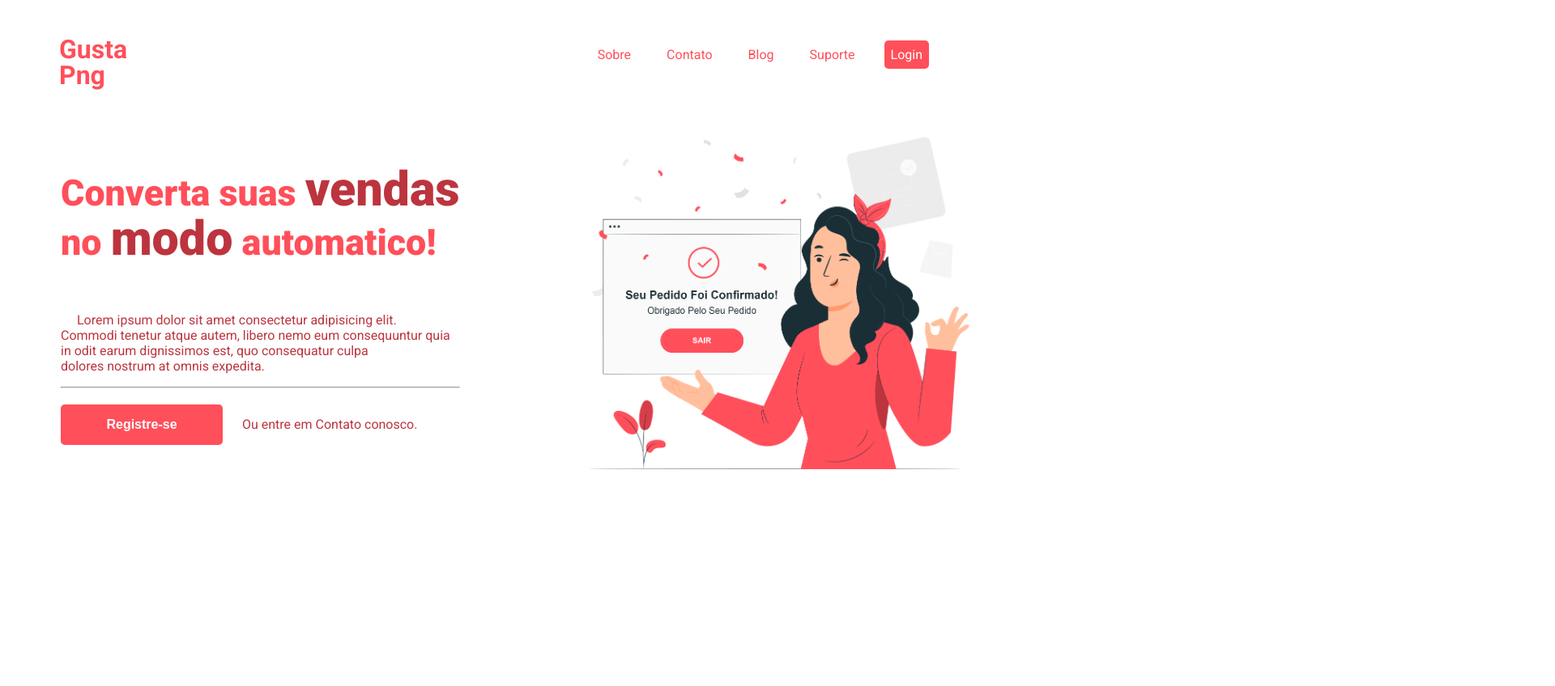
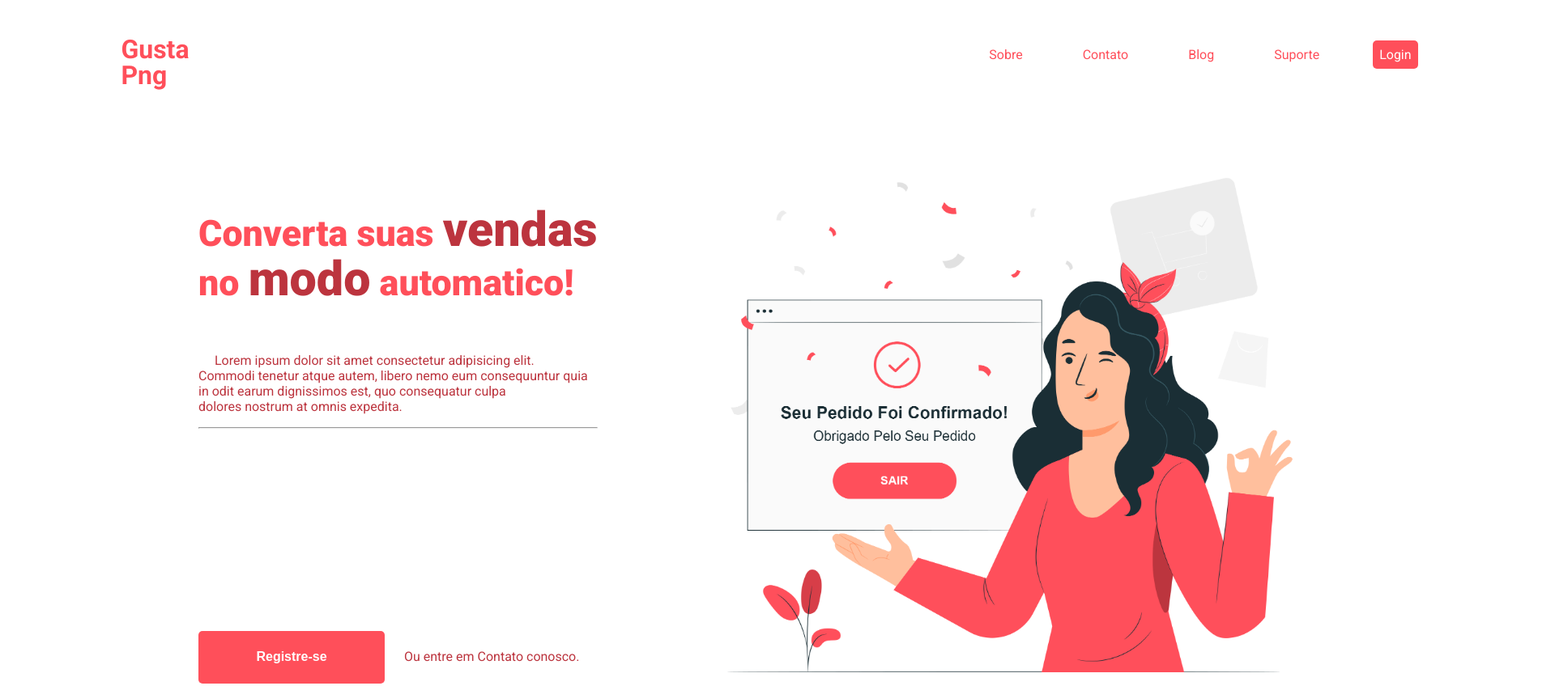
Before and after one commit to gustapng/Landing-Page-02-Estudos, a plain HTML site: page index.html in a window 1280 px wide. Shown: the top 848 px of the page at 81% size, 1920 px wide, since content can reach past the window. Before the commit the page ends 800 px from the top, so only its background shows below. Drawn offline with Linux system fonts and the light colour scheme.

Commit message:
update fix

```diff
--- a/estilos/style.css
+++ b/estilos/style.css
@@ -5,7 +5,7 @@ body{
     margin: 0px;
     padding: 15px;
     font-family: 'Roboto', sans-serif;
-    max-width: 1200px;
+    max-width: 1920px;
 }
 
 header{
@@ -34,7 +34,7 @@ ul a{
     color: #ff4f5a;
     transition: 500ms;
     text-decoration: none;
-    margin-right: 20px;
+    margin-right: 50px;
 }
 
 ul a:hover{
@@ -279,3 +279,44 @@ img{
         top: -7px;
     }
 }
+
+@media(max-width: 1920px){
+    body{
+        width: 1920px;
+    }
+
+    header{
+        width: 86%;
+
+    }
+
+    main{
+        margin-left: 230px;
+        margin-top: 100px
+    }
+
+    #logo{
+        flex-direction: column;
+        line-height: 10px;
+        color: #ff4f5a;
+        margin-left: 0px;
+    }
+
+    img{
+        width: 700px;
+        margin-left: 160px;
+    }
+
+    #registro{
+        margin-top: 250px;
+    }
+
+    #register-btn{
+        width: 230px;
+        height: 65px;
+    }
+
+    #login-btn{
+        padding: 1.5rem;
+    }
+}
```
